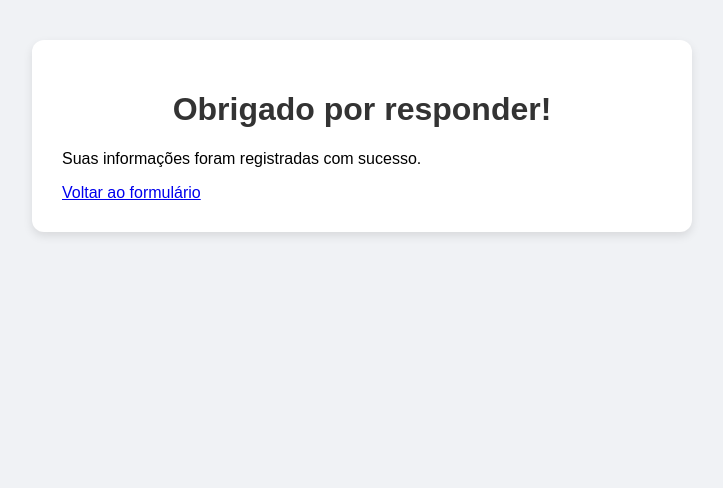
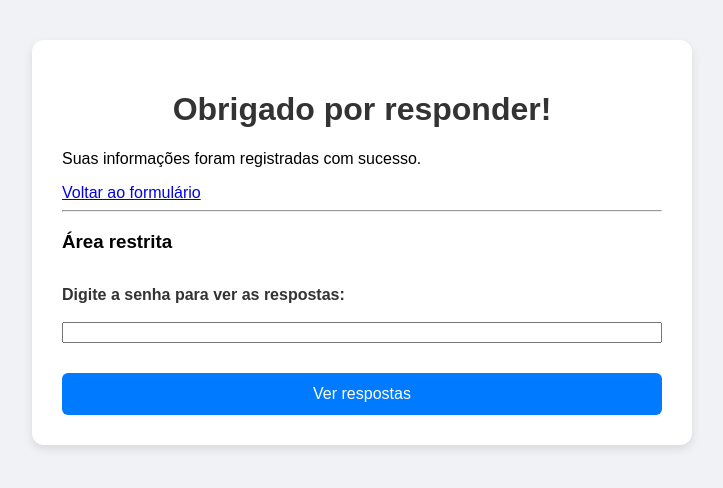
Before and after one commit to yerdnA-A/pesquisa-senac, a Flask app: page /obrigado in a window 1280 px wide. Shown: the top 488 px of the page, without its empty margins (278-1001 px from the left). Run offline with Flask 3, Linux system fonts and the light colour scheme.

Commit message:
botao de respostas

```diff
--- a/templates/obrigado.html
+++ b/templates/obrigado.html
@@ -11,6 +11,15 @@
     <h1>Obrigado por responder!</h1>
     <p>Suas informações foram registradas com sucesso.</p>
     <a href="/">Voltar ao formulário</a>
+
+    <hr>
+
+    <h3>Área restrita</h3>
+    <form action="{{ url_for('respostas') }}" method="get">
+      <label for="senha">Digite a senha para ver as respostas:</label><br>
+      <input type="password" name="senha" id="senha" required>
+      <button type="submit">Ver respostas</button>
+    </form>
   </div>
 </body>
 </html>
```
